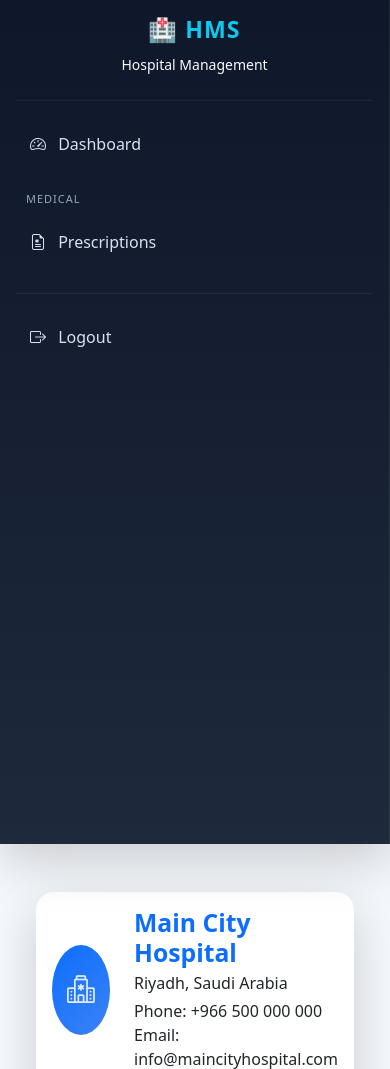
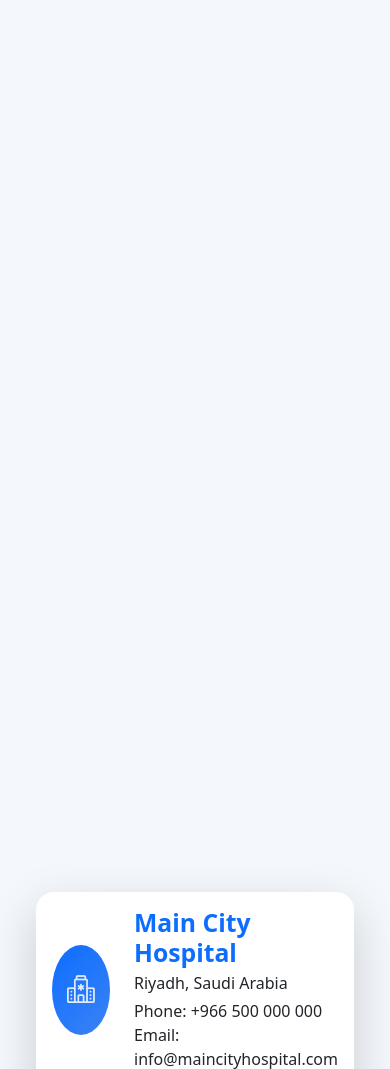
Before and after one commit to FadiiiCh87/HOSPITAL-MANAGEMENT-SYSTEM, a Python web app: template app/templates/billing/invoice.html in a window 390 px wide. Shown: the part 104-1173 px from the top of the page. Run offline with Jinja, Linux system fonts and the light colour scheme; the template is opened without the code that fills it, so the values that code supplies are empty.

Commit message:
Make staff navigation a mobile toggle drawer

```diff
--- a/app/templates/includes/sidebar.html
+++ b/app/templates/includes/sidebar.html
@@ -1,10 +1,11 @@
-<div class="sidebar bg-dark text-white vh-100 p-3 shadow-lg">
+<aside class="sidebar offcanvas-lg offcanvas-start bg-dark text-white vh-100 p-3 shadow-lg" id="staff-sidebar" tabindex="-1" aria-labelledby="staff-menu-label">
+<button type="button" class="btn-close btn-close-white d-lg-none align-self-end mb-3" data-bs-dismiss="offcanvas" data-bs-target="#staff-sidebar" aria-label="Close navigation menu"></button>
 
     <!-- Logo -->
 
     <div class="text-center mb-4">
 
-        <h3 class="fw-bold text-info">
+        <h3 class="fw-bold text-info" id="staff-menu-label">
 
             🏥 HMS
 
@@ -296,4 +297,4 @@
 
     </ul>
 
-</div>
+</aside>
```
